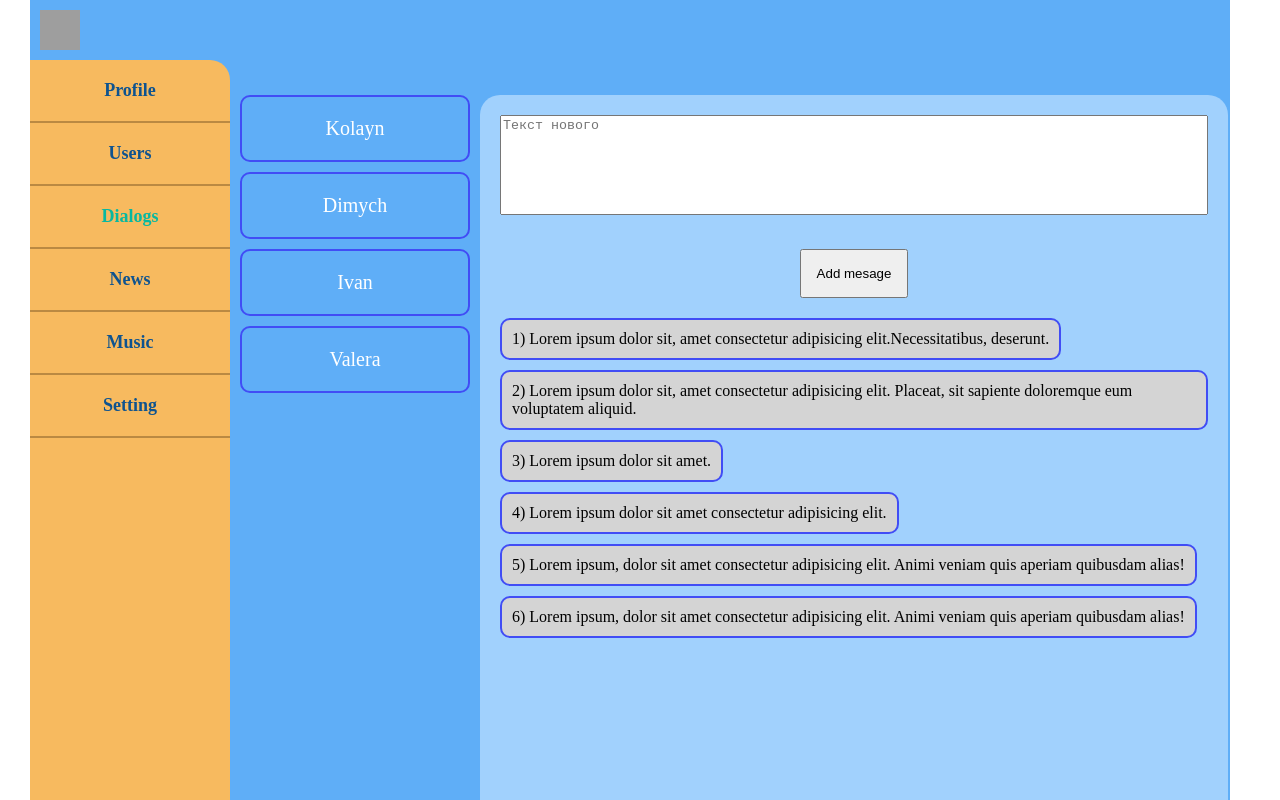
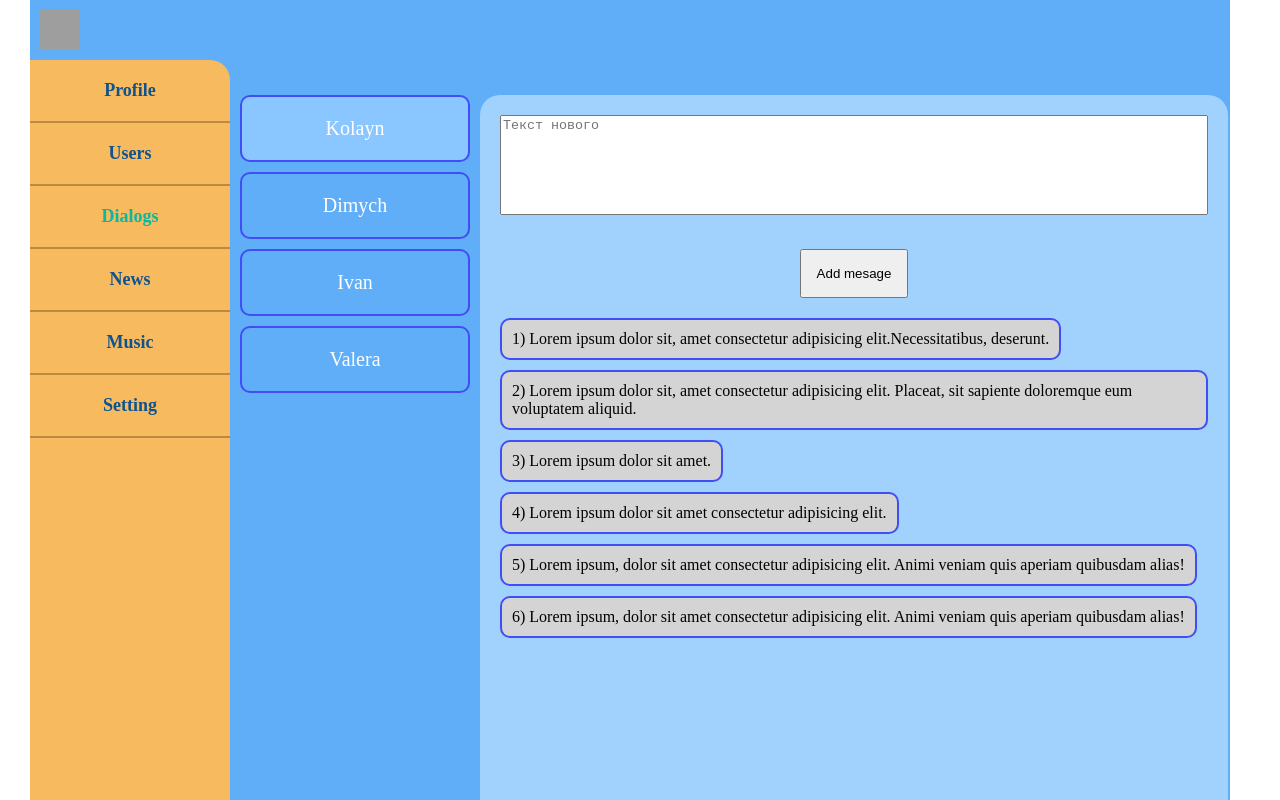
Before and after one commit to Khvostov-Nik/Learn_React, a React (Create React App) app: page /Dialogs in a window 1280 px wide. In both pictures the pointer is over the element "Kolayn". Built offline with nearby package versions, Linux system fonts and the light colour scheme; grey boxes are pictures that could not be loaded.

Commit message:
легкая костомизация

```diff
--- a/src/Component/Dialogs/DialogItem/Dialog.module.css
+++ b/src/Component/Dialogs/DialogItem/Dialog.module.css
@@ -3,6 +3,9 @@
     border-radius: 10px;
     margin-bottom: 10px;
     margin-left: 10px;
+}
+.dialog:hover{
+    background-color: rgb(138, 198, 255);
 }
 .dialog_link {
     display: block;
--- a/src/Component/Navbar/Navbar.module.css
+++ b/src/Component/Navbar/Navbar.module.css
@@ -7,6 +7,9 @@
 }
 .item{
     border-bottom:  rgba(44, 26, 0, 0.3) 2px solid;
+}
+.item:hover{
+    background-color: rgb(209, 157, 79);;
 }
 .nav__link{
     color: rgb(14, 83, 143);
```
